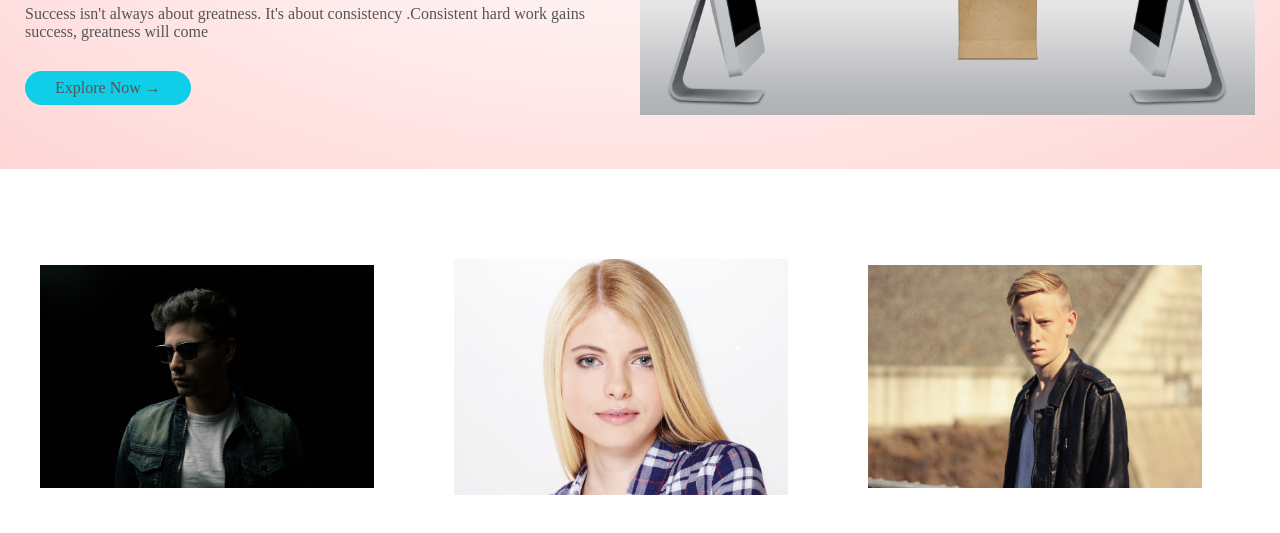
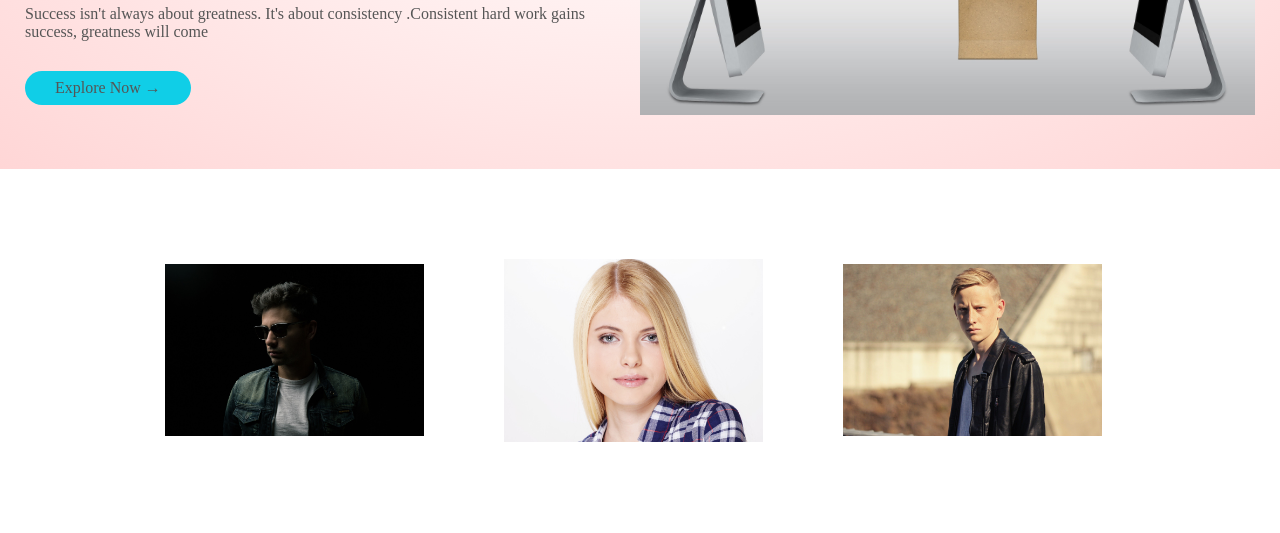
Before and after one commit to Vinay9897/mini_project, a plain HTML site: page index.html in a window 1280 px wide. Shown: the part 513-1046 px from the top of the page. Drawn offline with Linux system fonts and the light colour scheme; a web font is replaced by a local one.

Commit message:
featured section and html and css work completed

```diff
--- a/index.html
+++ b/index.html
@@ -46,6 +46,7 @@
     <!--featured section start-->
 
     <div class="categories">
+        <div class="small-container">
             <div class="row">
                 <div class="col-3">
                     <img src="pic1.jpg">
@@ -57,6 +58,8 @@
                     <img src="pic2.jpg">
                 </div>
             </div>
+
+        </div>
     </div>
     <!--featured section close-->
     <!--Footer start-->
--- a/style.css
+++ b/style.css
@@ -84,5 +84,11 @@ background: #c3e408;
 }
 .col-3 img{
     width: 100%;
-    height: 100%;
+
 }
+.small-container{
+    max-width: 1080px;
+    padding-left: 25px;
+    padding-right: 25px;
+    margin : auto;
+}
```
Lines whose indentation alone changed are shown as unchanged.
